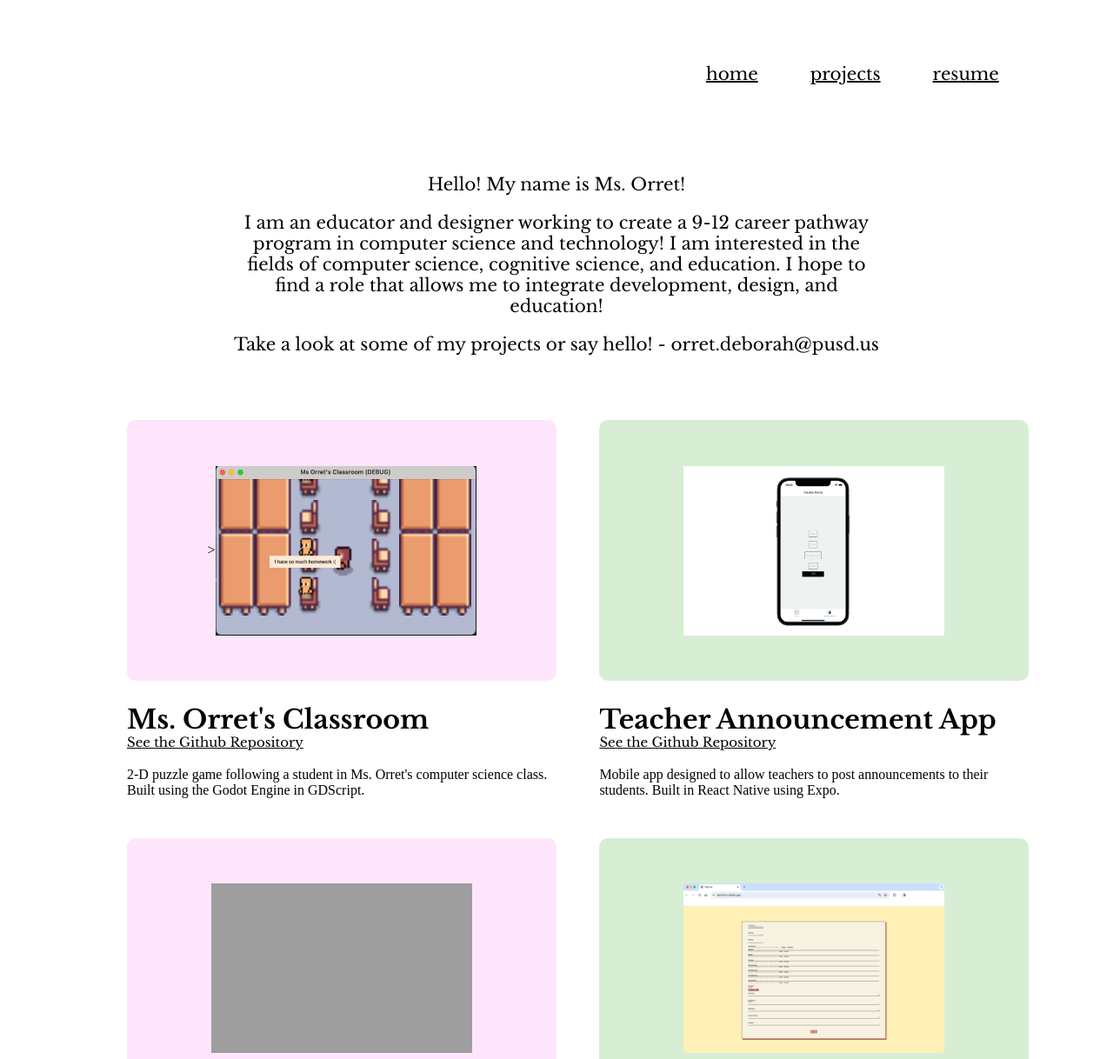
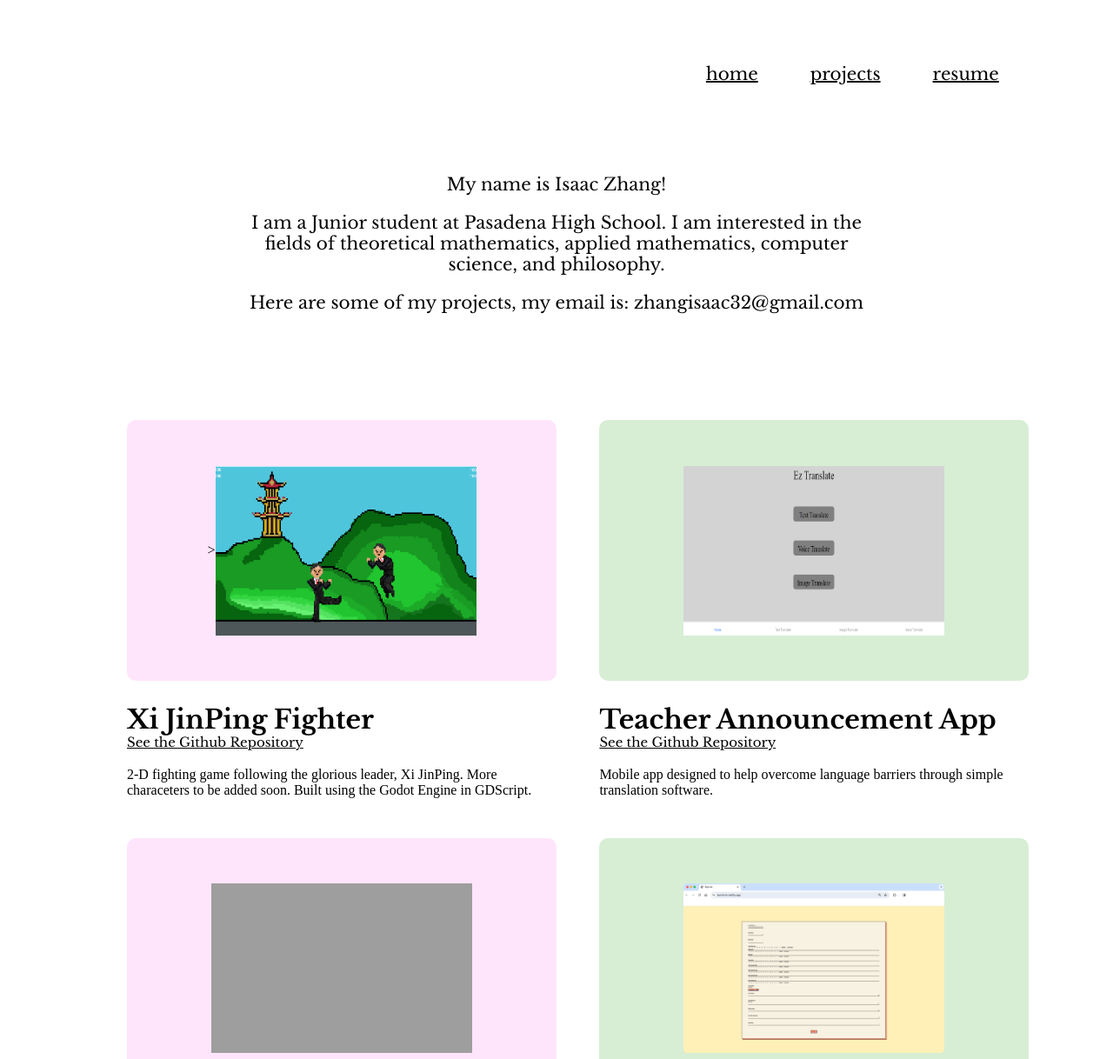
Before and after one commit to IsackZ/Senior-Template-true, a plain HTML site: page index.html in a window 1280 px wide. Shown: the top 1218 px of the page at 87% size. Drawn offline with nearby package versions, Linux system fonts and the light colour scheme; grey boxes are pictures that could not be loaded.

Commit message:
Added Game, and app

```diff
--- a/index.html
+++ b/index.html
@@ -16,11 +16,11 @@
   <div class="nav-bar">
 
     <div class="nav-link">
-      <a href="../index.html"><p>home</p></a>
+      <a href="../index.html#"><p>home</p></a>
     </div>
 
       <div class="nav-link dropdown">
-        <a href="#""><p>projects</a>
+        <a href="#"><p>projects</a>
         <div class="dropdown-content">
           <a href="/pages/28-percent-example-page/28percent-example.html">28 Percent Website Example</a>
           <a href="/pages/project-template.html">Project Template</a>
@@ -37,12 +37,12 @@
 
 
   <div class="home-header">
-    <p> Hello! My name is Ms. Orret!</p>
+    <p> My name is Isaac Zhang!</p>
     <p>
-        I am an educator and designer working to create a 9-12 career pathway program in computer science and technology!
-        I am interested in the fields of computer science, cognitive science, and education. I hope to find a role that allows me to integrate development, design, and education!
-    <p/>
-    <p>  Take a look at some of my projects or say hello! - orret.deborah@pusd.us</p>
+        I am a Junior student at Pasadena High School.
+        I am interested in the fields of theoretical mathematics, applied mathematics, computer science, and philosophy.
+    <p>
+    <p>  Here are some of my projects, my email is: zhangisaac32@gmail.com </p>
   </div>
 
   <br> <br>
@@ -53,28 +53,28 @@
       <div class="project-container">
         <div class="project-inner-container" style="background: #ffe5fb">
 
-            ><img src="./home-page-assets/godot-game.png" class="project-img"
+            ><img src="./home-page-assets/Godot-game-Xi.png" class="project-img"
           />
         </div>
 
-        <p class="project-title">Ms. Orret's Classroom</p>
-        <a class="project-link" href="#"> See the Github Repository </a>
+        <p class="project-title">Xi JinPing Fighter</p>
+        <a class="project-link" href="https://github.com/IsackZ/Godot-Project"> See the Github Repository </a>
         <p class="project-description">
-          2-D puzzle game following a student in Ms. Orret's computer science class. Built using the Godot Engine in GDScript.
+          2-D fighting game following the glorious leader, Xi JinPing. More characeters to be added soon. Built using the Godot Engine in GDScript.
         </p>
       </div>
 
       <div class="project-container">
         <div class="project-inner-container" style="background: #d7eed5">
 
-            <img src="./home-page-assets/mobile-app.png" class="project-img"
+            <img src="./home-page-assets/Translate-mobile-app.png" class="project-img"
           />
         </div>
 
         <p class="project-title">Teacher Announcement App</p>
         <a class="project-link" href="#"> See the Github Repository </a>
         <p class="project-desc">
-          Mobile app designed to allow teachers to post announcements to their students. Built in React Native using Expo.
+          Mobile app designed to help overcome language barriers through simple translation software.
         </p>
       </div>
     </div>
--- a/style.css
+++ b/style.css
@@ -115,7 +115,7 @@
 }
 
 .project-img:hover {
-    transform: scale(1.03); /* Increasing size by 3% */
+    transform: scale(1.05); /* Increasing size by 3% */
 }
 
 .project-title{
```
Also changed, not shown: home-page-assets/Godot-game-Xi.png (added), home-page-assets/Translate-mobile-app.png (added), home-page-assets/mobile-app.png (deleted).
